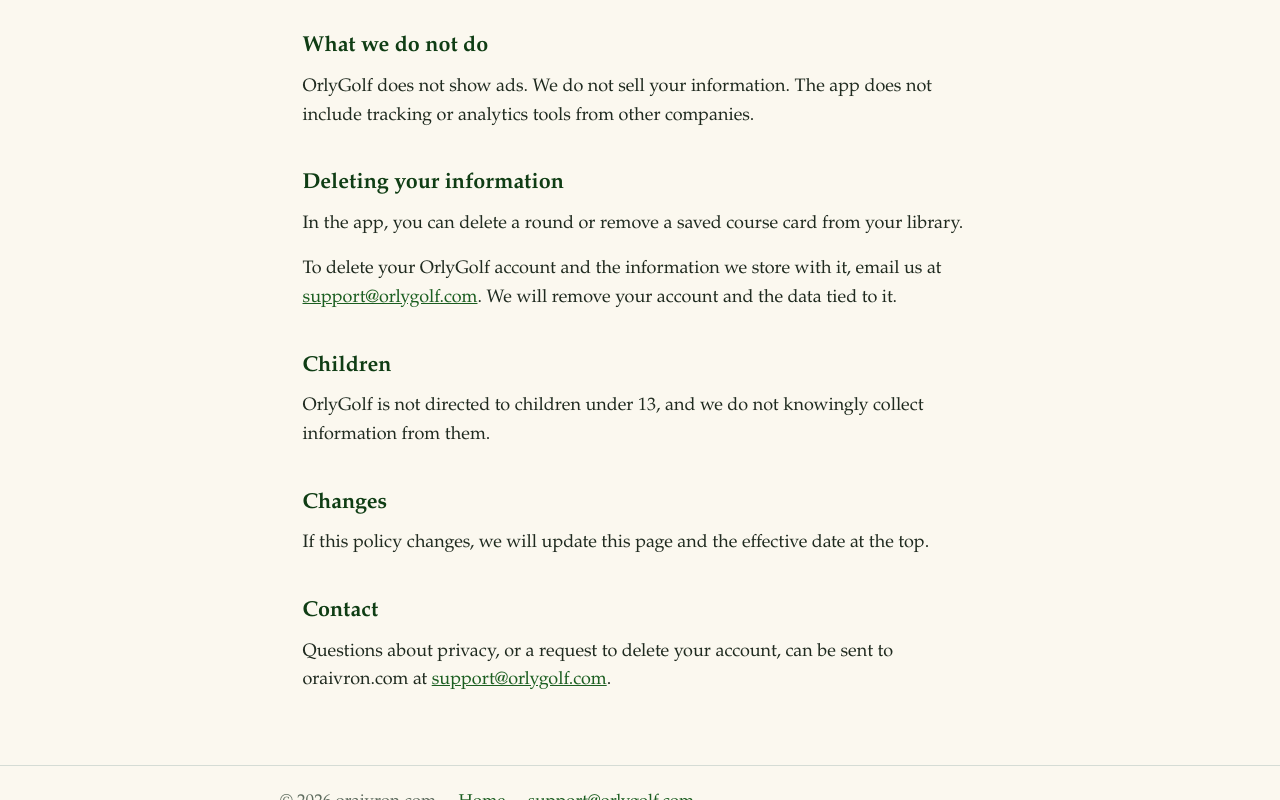
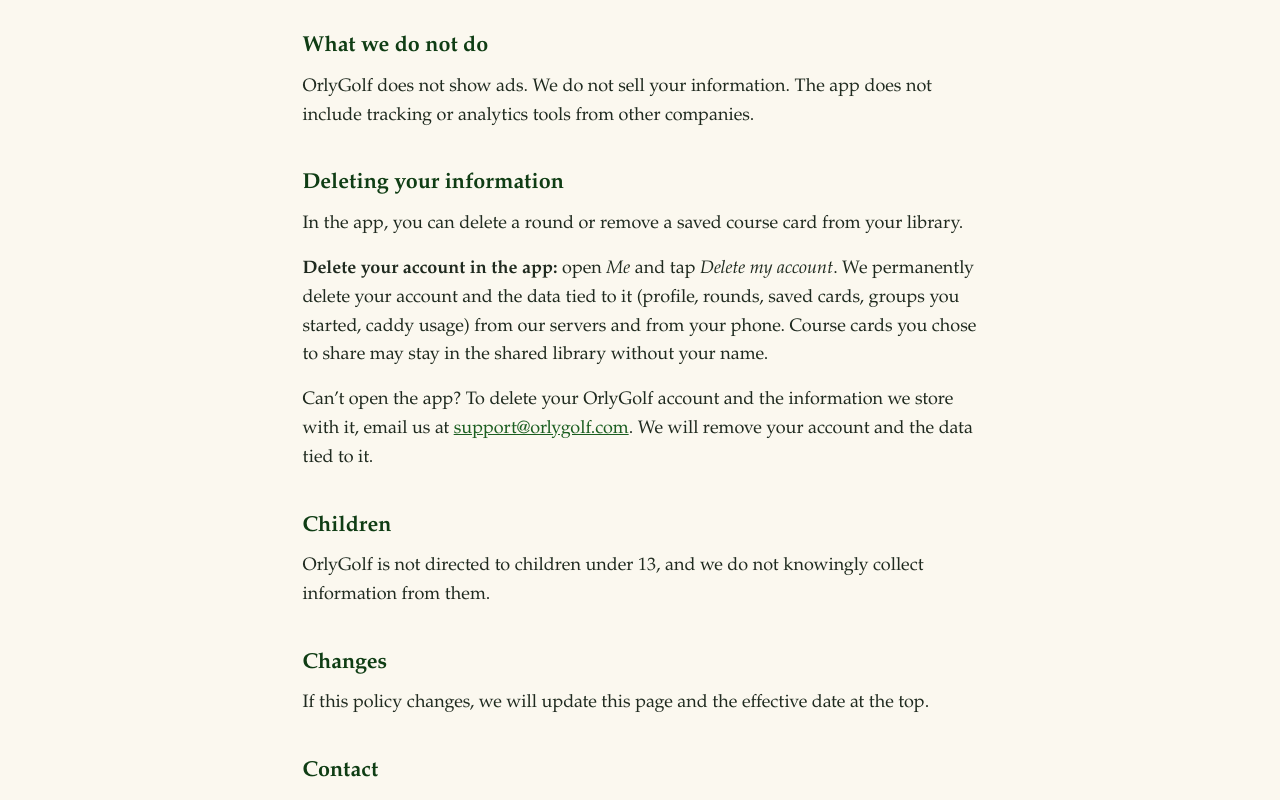
Before and after one commit to orly4ramirez/orlygolf-site, a plain HTML site: page privacy.html in a window 1280 px wide. Shown: the part 1642-2442 px from the top of the page. Drawn offline with Linux system fonts and the light colour scheme.

Commit message:
Privacy: in-app account deletion (Me > Delete my account), effective date
Co-Authored-By: Claude Sonnet 5.5 <noreply@anthropic.com>

```diff
--- a/privacy.html
+++ b/privacy.html
@@ -14,7 +14,7 @@
   </header>
   <main class="policy">
     <h1>Privacy Policy</h1>
-    <p class="updated">Effective date: November 22, 2026. Operator: oraivron.com.</p>
+    <p class="updated">Effective date: November 23, 2026. Operator: oraivron.com.</p>
 
     <h2>Who we are</h2>
     <p>OrlyGolf is a golf scorecard app run by oraivron.com. This page explains what information the app uses, why we use it, and how you can ask us to delete it.</p>
@@ -48,7 +48,8 @@
 
     <h2>Deleting your information</h2>
     <p>In the app, you can delete a round or remove a saved course card from your library.</p>
-    <p>To delete your OrlyGolf account and the information we store with it, email us at <a href="mailto:support@orlygolf.com">support@orlygolf.com</a>. We will remove your account and the data tied to it.</p>
+    <p><strong>Delete your account in the app:</strong> open <em>Me</em> and tap <em>Delete my account</em>. We permanently delete your account and the data tied to it (profile, rounds, saved cards, groups you started, caddy usage) from our servers and from your phone. Course cards you chose to share may stay in the shared library without your name.</p>
+    <p>Can’t open the app? To delete your OrlyGolf account and the information we store with it, email us at <a href="mailto:support@orlygolf.com">support@orlygolf.com</a>. We will remove your account and the data tied to it.</p>
 
     <h2>Children</h2>
     <p>OrlyGolf is not directed to children under 13, and we do not knowingly collect information from them.</p>
```
